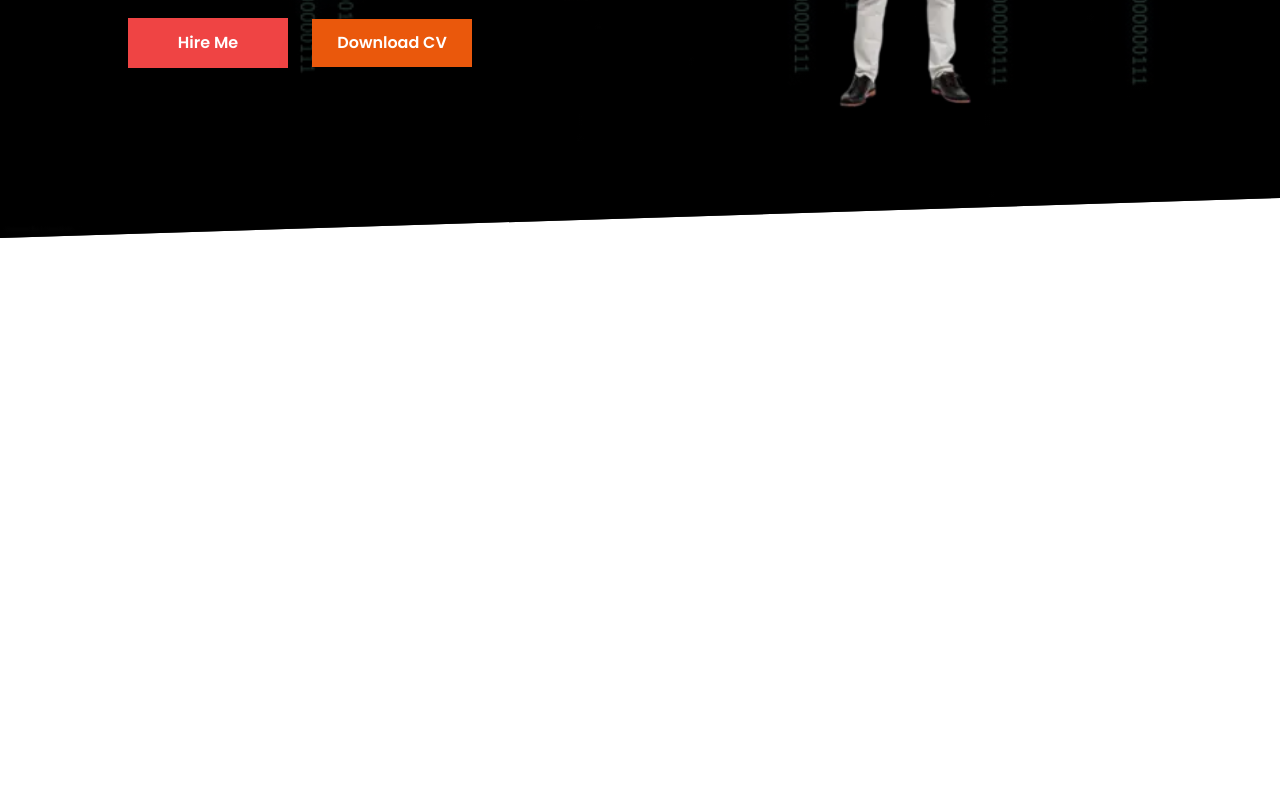
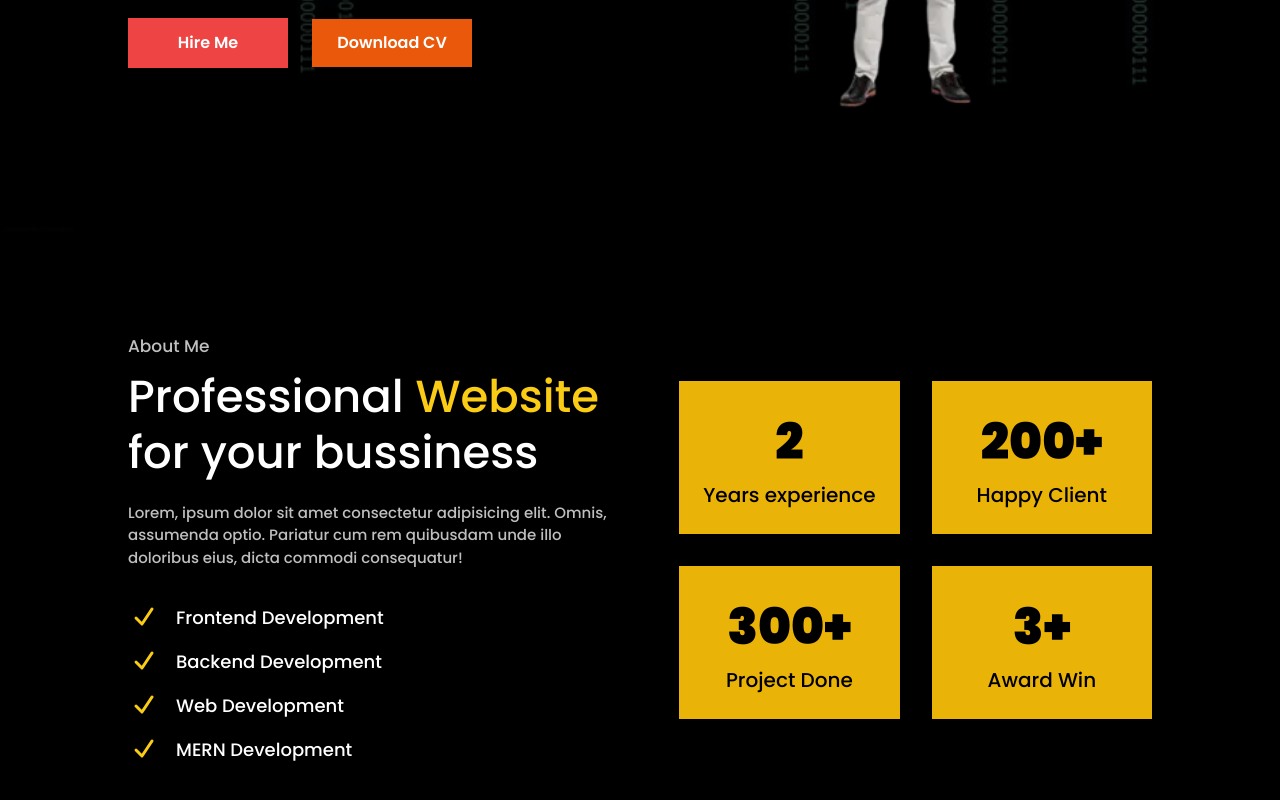
Before and after one commit to AleksandrKompanetc/react-app-portfolio, a Next.js app: page / in a window 1280 px wide. Shown: the part 562-1362 px from the top of the page. Before the commit the page ends 800 px from the top, so only its background shows below. Built offline with nearby package versions, Linux system fonts and the light colour scheme.

Commit message:
adding component AboutMe

```diff
--- /dev/null
+++ b/components/AboutMe.tsx
@@ -0,0 +1,61 @@
+import { CheckIcon } from '@heroicons/react/16/solid'
+import React from 'react'
+
+const AboutMe = () => {
+  return (
+    <div className='mt-[-4rem] bg-black pb-[3rem]'>
+      <div className='w-[80%] pt-[5rem] sm:pt-[7rem] md:pt-[10rem] mx-auto grid items-center grid-cols-1 lg:grid-cols-2 gap-[2rem]'>
+        <div>
+          <p className='heading__mini'>About Me</p>
+          <h1 className='heading__primary'>
+            Professional <span className='text-yellow-400'>Website</span> for your bussiness
+          </h1>
+          <p className='text-[15px] mt-[1.3rem] text-white opacity-75'>
+            Lorem, ipsum dolor sit amet consectetur adipisicing elit. Omnis, assumenda optio.
+            Pariatur cum rem quibusdam unde illo doloribus eius, dicta commodi consequatur!
+          </p>
+          <div className='mt-[2rem] space-y-3'>
+            <div className='flex items-center space-x-4'>
+              <CheckIcon className='w-[2rem] h-[2rem] text-yellow-400' />
+              <p className='text-[18px] text-white'>Frontend Development</p>
+            </div>
+            <div className='flex items-center space-x-4'>
+              <CheckIcon className='w-[2rem] h-[2rem] text-yellow-400' />
+              <p className='text-[18px] text-white'>Backend Development</p>
+            </div>
+            <div className='flex items-center space-x-4'>
+              <CheckIcon className='w-[2rem] h-[2rem] text-yellow-400' />
+              <p className='text-[18px] text-white'>Web Development</p>
+            </div>
+            <div className='flex items-center space-x-4'>
+              <CheckIcon className='w-[2rem] h-[2rem] text-yellow-400' />
+              <p className='text-[18px] text-white'>MERN Development</p>
+            </div>
+          </div>
+        </div>
+        <div className='lg:ml-auto'>
+          <div className='grid grid-cols-1 sm:grid-cols-2 items-center gap-[2rem]'>
+            <div className='p-6 text-center bg-yellow-500'>
+              <p className='text-[50px] text-black font-bold'>2</p>
+              <p className='text-[20px] text-black font-600'>Years experience</p>
+            </div>
+            <div className='p-6 text-center bg-yellow-500'>
+              <p className='text-[50px] text-black font-bold'>200+</p>
+              <p className='text-[20px] text-black font-600'>Happy Client</p>
+            </div>
+            <div className='p-6 text-center bg-yellow-500'>
+              <p className='text-[50px] text-black font-bold'>300+</p>
+              <p className='text-[20px] text-black font-600'>Project Done</p>
+            </div>
+            <div className='p-6 text-center bg-yellow-500'>
+              <p className='text-[50px] text-black font-bold'>3+</p>
+              <p className='text-[20px] text-black font-600'>Award Win</p>
+            </div>
+          </div>
+        </div>
+      </div>
+    </div>
+  )
+}
+
+export default AboutMe
--- a/pages/index.tsx
+++ b/pages/index.tsx
@@ -1,3 +1,4 @@
+import AboutMe from '@/components/AboutMe';
 import Hero from '@/components/Hero';
 import Nav from '@/components/Nav';
 import NavMobile from '@/components/NavMobile';
@@ -14,6 +15,7 @@
       <NavMobile showNav={showNav} closeNav={closeNavHandler} />
       <Nav openNav={showNavHandler} />
       <Hero />
+      <AboutMe />
     </div>
   )
 }
--- a/styles/globals.css
+++ b/styles/globals.css
@@ -17,4 +17,10 @@
     background-position: center;
     clip-path: polygon(0 0, 100% 0, 100% 95%, 0% 100%);
   }
+  .heading__mini {
+    @apply text-[17px] text-white opacity-75
+  }
+  .heading__primary {
+    @apply mt-[0.6rem] p-2 sm:p-0 leading-[3.5rem] text-white text-[27px] md:text-[30px] lg:text-[38px] xl:text-[45px]
+  }
 }
```
